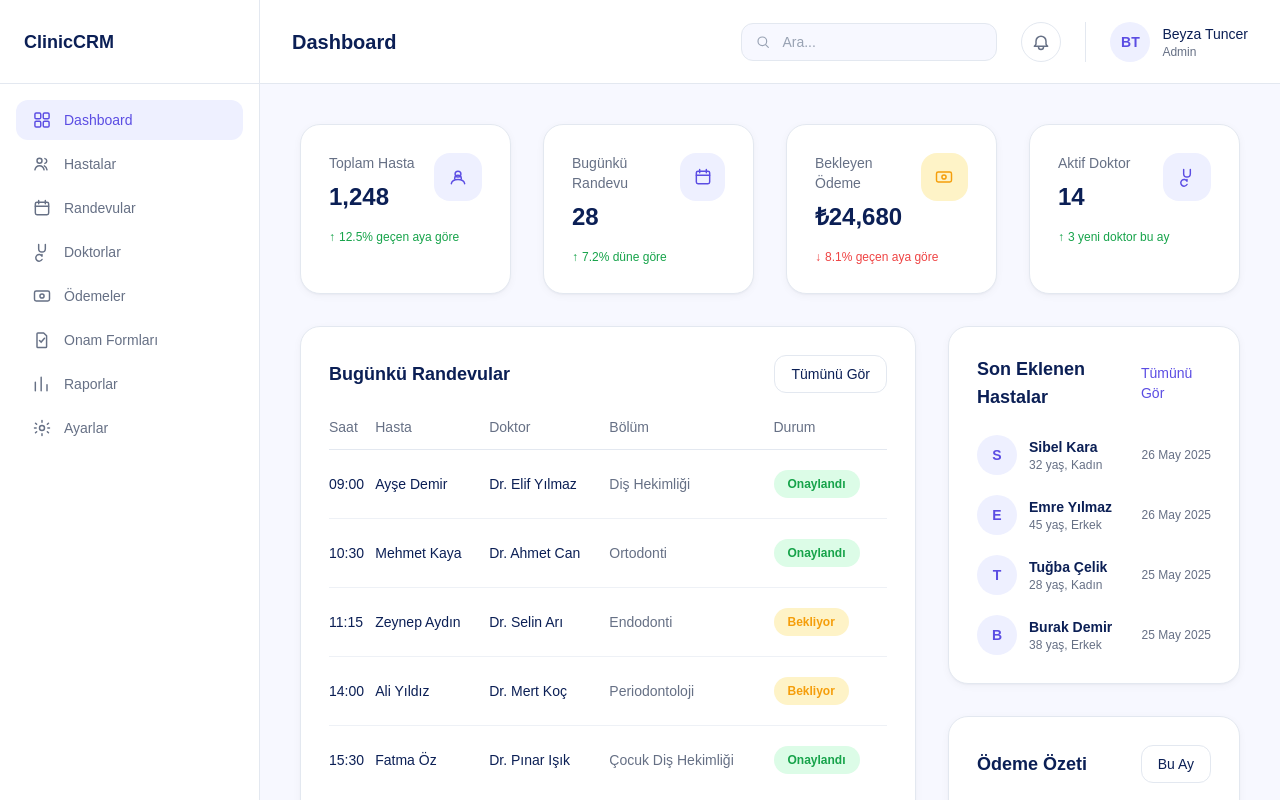
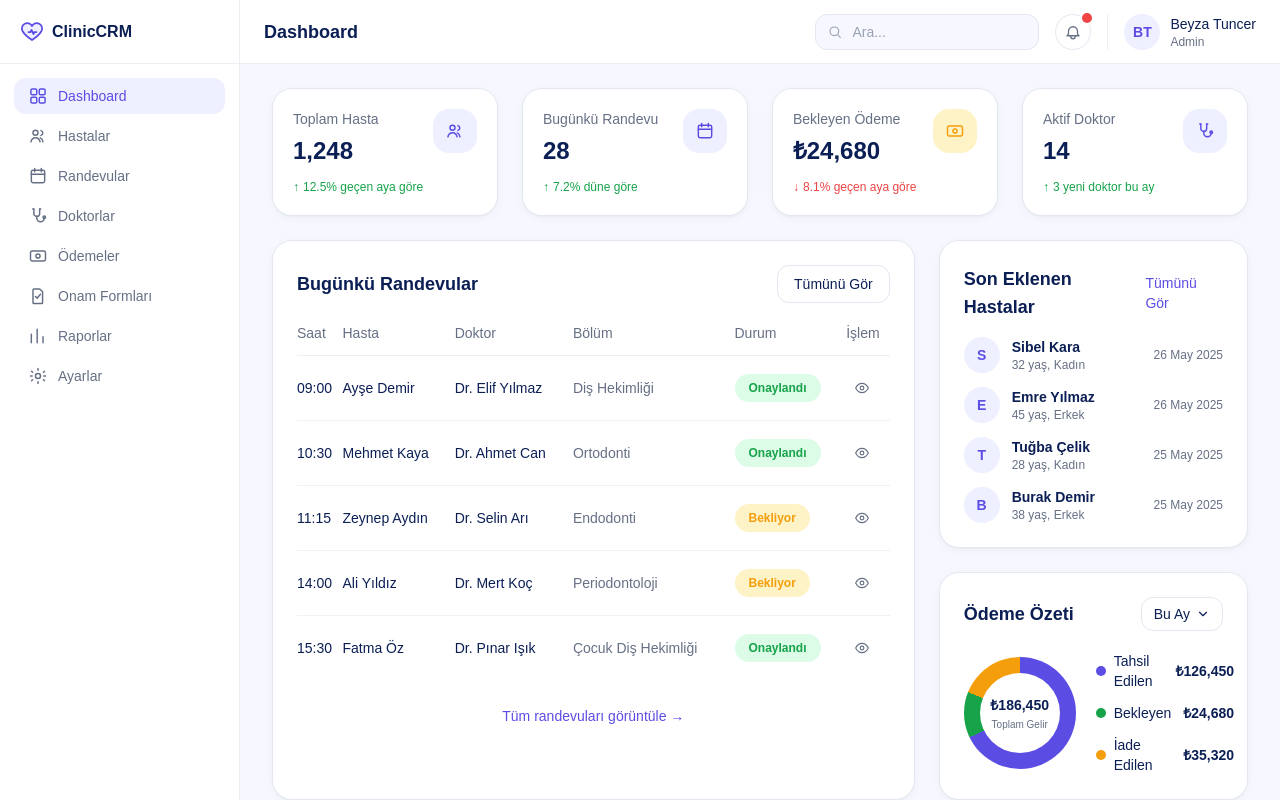
Before and after one commit to zeynep-tuna/clinic-crm, a Next.js app in the folder frontend/: page /dashboard in a window 1280 px wide. Built offline with nearby package versions, Linux system fonts and the light colour scheme.

Commit message:
Polish admin dashboard cards

```diff
--- a/frontend/app/(admin)/dashboard/page.tsx
+++ b/frontend/app/(admin)/dashboard/page.tsx
@@ -6,19 +6,19 @@ import { statCards } from "@/data/dashboard";
 
 export default function DashboardPage() {
   return (
-    <div className="space-y-8">
-      <div className="grid grid-cols-1 gap-8 sm:grid-cols-2 lg:grid-cols-4">
+    <div className="space-y-6">
+      <div className="grid grid-cols-1 gap-6 sm:grid-cols-2 lg:grid-cols-4">
         {statCards.map((stat) => (
           <StatCard key={stat.id} {...stat} />
         ))}
       </div>
 
-      <div className="grid grid-cols-1 gap-8 lg:grid-cols-3">
+      <div className="grid grid-cols-1 gap-6 lg:grid-cols-3">
         <div className="lg:col-span-2">
           <TodayAppointments />
         </div>
 
-        <div className="space-y-8">
+        <div className="space-y-6">
           <RecentPatients />
           <PaymentSummary />
         </div>
--- a/frontend/app/(admin)/layout.tsx
+++ b/frontend/app/(admin)/layout.tsx
@@ -13,7 +13,7 @@ export default function AdminLayout({
       <div className="flex flex-1 flex-col">
         <Topbar />
 
-        <main className="flex-1 overflow-y-auto p-10">{children}</main>
+        <main className="flex-1 overflow-y-auto px-8 py-6">{children}</main>
       </div>
     </div>
   );
--- a/frontend/components/dashboard/PaymentSummary.tsx
+++ b/frontend/components/dashboard/PaymentSummary.tsx
@@ -18,31 +18,34 @@ export default function PaymentSummary() {
   ];
 
   return (
-    <div className="rounded-[20px] border border-[#E3E8F0] bg-white p-7 shadow-[0_1px_2px_rgba(16,24,40,0.04),0_2px_8px_rgba(16,24,40,0.04)]">
+    <div className="rounded-[20px] border border-[#E3E8F0] bg-white p-6 shadow-[0_1px_2px_rgba(16,24,40,0.04),0_2px_8px_rgba(16,24,40,0.04)]">
       <div className="flex items-center justify-between">
         <h3 className="text-lg font-bold text-[#0B1F55]">Ödeme Özeti</h3>
         <button
           type="button"
-          className="rounded-xl border border-[#E3E8F0] px-4 py-2 text-sm font-medium text-[#0B1F55] hover:bg-[#F7F8FF]"
+          className="flex items-center gap-1.5 rounded-xl border border-[#E3E8F0] px-3 py-1.5 text-sm font-medium text-[#0B1F55] transition-colors hover:bg-[#F7F8FF]"
         >
           Bu Ay
+          <svg viewBox="0 0 24 24" fill="none" stroke="currentColor" strokeWidth={2} className="h-3.5 w-3.5">
+            <path strokeLinecap="round" strokeLinejoin="round" d="M6 9l6 6 6-6" />
+          </svg>
         </button>
       </div>
 
-      <div className="mt-8 flex items-center gap-8">
+      <div className="mt-5 flex items-center gap-5">
         <div
-          className="relative flex h-32 w-32 shrink-0 items-center justify-center rounded-full"
+          className="relative flex h-28 w-28 shrink-0 items-center justify-center rounded-full"
           style={{
             background: `conic-gradient(#5B4DE3 0% ${collectedEnd}%, #16A34A ${collectedEnd}% ${pendingEnd}%, #F59E0B ${pendingEnd}% 100%)`,
           }}
         >
-          <div className="flex h-23 w-23 flex-col items-center justify-center rounded-full bg-white text-center">
-            <p className="text-base font-bold text-[#0B1F55]">{formatCurrency(total)}</p>
-            <p className="mt-0.5 text-[11px] text-[#667085]">Toplam Gelir</p>
+          <div className="flex h-20 w-20 flex-col items-center justify-center rounded-full bg-white text-center">
+            <p className="text-sm font-bold text-[#0B1F55]">{formatCurrency(total)}</p>
+            <p className="mt-0.5 text-[10px] text-[#667085]">Toplam Gelir</p>
           </div>
         </div>
 
-        <ul className="flex-1 space-y-4">
+        <ul className="flex-1 space-y-3">
           {legend.map((item) => (
             <li key={item.label} className="flex items-center justify-between gap-3">
               <span className="flex items-center gap-2 text-sm text-[#0B1F55]">
--- a/frontend/components/dashboard/RecentPatients.tsx
+++ b/frontend/components/dashboard/RecentPatients.tsx
@@ -2,7 +2,7 @@ import { recentPatients } from "@/data/dashboard";
 
 export default function RecentPatients() {
   return (
-    <div className="rounded-[20px] border border-[#E3E8F0] bg-white p-7 shadow-[0_1px_2px_rgba(16,24,40,0.04),0_2px_8px_rgba(16,24,40,0.04)]">
+    <div className="rounded-[20px] border border-[#E3E8F0] bg-white p-6 shadow-[0_1px_2px_rgba(16,24,40,0.04),0_2px_8px_rgba(16,24,40,0.04)]">
       <div className="flex items-center justify-between">
         <h3 className="text-lg font-bold text-[#0B1F55]">Son Eklenen Hastalar</h3>
         <a href="#" className="text-sm font-medium text-[#5B4DE3] hover:underline">
@@ -10,10 +10,10 @@ export default function RecentPatients() {
         </a>
       </div>
 
-      <ul className="mt-6 space-y-5">
+      <ul className="mt-4 space-y-3.5">
         {recentPatients.map((patient) => (
           <li key={patient.id} className="flex items-center gap-3">
-            <div className="flex h-10 w-10 shrink-0 items-center justify-center rounded-full bg-[#EEF0FF] text-sm font-semibold text-[#5B4DE3]">
+            <div className="flex h-9 w-9 shrink-0 items-center justify-center rounded-full bg-[#EEF0FF] text-sm font-semibold text-[#5B4DE3]">
               {patient.name.charAt(0)}
             </div>
 
--- a/frontend/components/dashboard/StatCard.tsx
+++ b/frontend/components/dashboard/StatCard.tsx
@@ -5,7 +5,9 @@ function StatIconGlyph({ icon }: { icon: StatCardData["icon"] }) {
     case "patients":
       return (
         <svg viewBox="0 0 24 24" fill="none" stroke="currentColor" strokeWidth={1.75} className="h-5 w-5">
-          <path strokeLinecap="round" strokeLinejoin="round" d="M16 14a4 4 0 1 0-8 0M12 12a3.5 3.5 0 1 0 0-7 3.5 3.5 0 0 0 0 7ZM4 20c.5-3 3.5-5 8-5s7.5 2 8 5" />
+          <circle cx="9" cy="8" r="3" />
+          <path strokeLinecap="round" d="M3.5 19c.6-3 2.7-5 5.5-5s4.9 2 5.5 5" />
+          <path strokeLinecap="round" d="M15.5 5.5a3 3 0 0 1 0 5.8M18 19c-.4-2.3-1.5-4-3.2-4.8" />
         </svg>
       );
     case "appointments":
@@ -25,7 +27,10 @@ function StatIconGlyph({ icon }: { icon: StatCardData["icon"] }) {
     case "doctors":
       return (
         <svg viewBox="0 0 24 24" fill="none" stroke="currentColor" strokeWidth={1.75} className="h-5 w-5">
-          <path strokeLinecap="round" strokeLinejoin="round" d="M8 3v5a4 4 0 0 0 8 0V3M12 15v2m0 0a4 4 0 1 0 0 4.001" />
+          <path strokeLinecap="round" strokeLinejoin="round" d="M7 3.5v5.5a3.5 3.5 0 0 0 7 0V3.5" />
+          <path strokeLinecap="round" d="M7 3.5H5.7M14 3.5h1.3" />
+          <path strokeLinecap="round" strokeLinejoin="round" d="M10.5 12v2.5a4.5 4.5 0 0 0 9 0v-1" />
+          <circle cx="19.5" cy="13.5" r="1.5" />
         </svg>
       );
     default:
@@ -44,15 +49,15 @@ export default function StatCard({
   const isUp = trendDirection === "up";
 
   return (
-    <div className="rounded-[20px] border border-[#E3E8F0] bg-white p-7 shadow-[0_1px_2px_rgba(16,24,40,0.04),0_2px_8px_rgba(16,24,40,0.04)]">
+    <div className="rounded-[20px] border border-[#E3E8F0] bg-white p-5 shadow-[0_1px_2px_rgba(16,24,40,0.04),0_2px_8px_rgba(16,24,40,0.04)]">
       <div className="flex items-start justify-between">
         <div>
           <p className="text-sm text-[#667085]">{title}</p>
-          <p className="mt-2 text-2xl font-bold text-[#0B1F55]">{value}</p>
+          <p className="mt-1.5 text-2xl font-bold text-[#0B1F55]">{value}</p>
         </div>
 
         <div
-          className={`flex h-12 w-12 items-center justify-center rounded-2xl ${
+          className={`flex h-11 w-11 shrink-0 items-center justify-center rounded-2xl ${
             iconVariant === "warning"
               ? "bg-[#FEF3C7] text-[#F59E0B]"
               : "bg-[#EEF0FF] text-[#5B4DE3]"
@@ -63,7 +68,7 @@ export default function StatCard({
       </div>
 
       <p
-        className={`mt-4 flex items-center gap-1 text-xs font-medium ${
+        className={`mt-3 flex items-center gap-1 text-xs font-medium ${
           isUp ? "text-[#16A34A]" : "text-[#EF4444]"
         }`}
       >
--- a/frontend/components/dashboard/TodayAppointments.tsx
+++ b/frontend/components/dashboard/TodayAppointments.tsx
@@ -1,8 +1,22 @@
+import Link from "next/link";
 import { todayAppointments } from "@/data/dashboard";
+
+function EyeIcon() {
+  return (
+    <svg viewBox="0 0 24 24" fill="none" stroke="currentColor" strokeWidth={1.75} className="h-4 w-4">
+      <path
+        strokeLinecap="round"
+        strokeLinejoin="round"
+        d="M2.5 12S6 5 12 5s9.5 7 9.5 7-3.5 7-9.5 7-9.5-7-9.5-7Z"
+      />
+      <circle cx="12" cy="12" r="2.75" />
+    </svg>
+  );
+}
 
 export default function TodayAppointments() {
   return (
-    <div className="flex h-full flex-col rounded-[20px] border border-[#E3E8F0] bg-white p-7 shadow-[0_1px_2px_rgba(16,24,40,0.04),0_2px_8px_rgba(16,24,40,0.04)]">
+    <div className="flex h-full flex-col rounded-[20px] border border-[#E3E8F0] bg-white p-6 shadow-[0_1px_2px_rgba(16,24,40,0.04),0_2px_8px_rgba(16,24,40,0.04)]">
       <div className="flex items-center justify-between">
         <h3 className="text-lg font-bold text-[#0B1F55]">Bugünkü Randevular</h3>
         <button
@@ -13,27 +27,28 @@ export default function TodayAppointments() {
         </button>
       </div>
 
-      <div className="mt-6 overflow-x-auto">
+      <div className="mt-5 overflow-x-auto">
         <table className="w-full text-left">
           <thead>
-            <tr className="border-b border-[#E3E8F0] text-sm text-[#667085]">
+            <tr className="border-b border-[#E3E8F0]/70 text-sm text-[#667085]">
               <th className="pb-3 font-medium">Saat</th>
               <th className="pb-3 font-medium">Hasta</th>
               <th className="pb-3 font-medium">Doktor</th>
               <th className="pb-3 font-medium">Bölüm</th>
               <th className="pb-3 font-medium">Durum</th>
+              <th className="pb-3 font-medium">İşlem</th>
             </tr>
           </thead>
           <tbody>
             {todayAppointments.map((appointment) => (
               <tr key={appointment.id} className="border-b border-[#E3E8F0]/60 last:border-0">
-                <td className="py-5 text-sm text-[#0B1F55]">{appointment.time}</td>
-                <td className="py-5 text-sm font-medium text-[#0B1F55]">
+                <td className="py-4 text-sm text-[#0B1F55]">{appointment.time}</td>
+                <td className="py-4 text-sm font-medium text-[#0B1F55]">
                   {appointment.patientName}
                 </td>
-                <td className="py-5 text-sm text-[#0B1F55]">{appointment.doctorName}</td>
-                <td className="py-5 text-sm text-[#667085]">{appointment.department}</td>
-                <td className="py-5">
+                <td className="py-4 text-sm text-[#0B1F55]">{appointment.doctorName}</td>
+                <td className="py-4 text-sm text-[#667085]">{appointment.department}</td>
+                <td className="py-4">
                   <span
                     className={`inline-block rounded-full px-3.5 py-1.5 text-xs font-semibold ${
                       appointment.status === "Onaylandı"
@@ -44,13 +59,22 @@ export default function TodayAppointments() {
                     {appointment.status}
                   </span>
                 </td>
+                <td className="py-4">
+                  <Link
+                    href="/appointments"
+                    aria-label="Randevu detayı"
+                    className="flex h-8 w-8 items-center justify-center rounded-lg text-[#667085] transition-colors hover:bg-[#F1F4FA] hover:text-[#0B1F55]"
+                  >
+                    <EyeIcon />
+                  </Link>
+                </td>
               </tr>
             ))}
           </tbody>
         </table>
       </div>
 
-      <div className="mt-auto pt-8 text-center">
+      <div className="mt-6 text-center">
         <a href="#" className="text-sm font-medium text-[#5B4DE3] hover:underline">
           Tüm randevuları görüntüle →
         </a>
--- a/frontend/components/layout/Sidebar.tsx
+++ b/frontend/components/layout/Sidebar.tsx
@@ -23,6 +23,20 @@ const navItems: { label: string; href: string; icon: NavIcon }[] = [
   { label: "Raporlar", href: "/reports", icon: "reports" },
   { label: "Ayarlar", href: "/settings", icon: "settings" },
 ];
+
+function HeartIcon() {
+  return (
+    <svg viewBox="0 0 24 24" fill="none" stroke="#5B4DE3" strokeWidth={1.75} className="h-6 w-6">
+      <path
+        strokeLinecap="round"
+        strokeLinejoin="round"
+        fill="#EEF0FF"
+        d="M12 20s-7-4.5-9.5-9A5 5 0 0 1 12 6a5 5 0 0 1 9.5 5c-2.5 4.5-9.5 9-9.5 9Z"
+      />
+      <path strokeLinecap="round" strokeLinejoin="round" d="M8.5 12h2l1-2 2 4 1-2h2" />
+    </svg>
+  );
+}
 
 function NavIconGlyph({ icon }: { icon: NavIcon }) {
   const common = {
@@ -61,7 +75,10 @@ function NavIconGlyph({ icon }: { icon: NavIcon }) {
     case "doctors":
       return (
         <svg {...common}>
-          <path strokeLinecap="round" strokeLinejoin="round" d="M8 3v5a4 4 0 0 0 8 0V3M12 15v2m0 0a4 4 0 1 0 0 4.001" />
+          <path strokeLinecap="round" strokeLinejoin="round" d="M7 3.5v5.5a3.5 3.5 0 0 0 7 0V3.5" />
+          <path strokeLinecap="round" d="M7 3.5H5.7M14 3.5h1.3" />
+          <path strokeLinecap="round" strokeLinejoin="round" d="M10.5 12v2.5a4.5 4.5 0 0 0 9 0v-1" />
+          <circle cx="19.5" cy="13.5" r="1.5" />
         </svg>
       );
     case "payments":
@@ -108,12 +125,13 @@ export default function Sidebar() {
   const pathname = usePathname();
 
   return (
-    <aside className="flex h-screen w-65 shrink-0 flex-col border-r border-[#E3E8F0] bg-white">
-      <div className="flex h-21 items-center border-b border-[#E3E8F0] px-6">
-        <span className="text-lg font-bold text-[#0B1F55]">ClinicCRM</span>
+    <aside className="flex h-screen w-60 shrink-0 flex-col border-r border-[#E3E8F0]/70 bg-white">
+      <div className="flex h-16 items-center gap-2 border-b border-[#E3E8F0]/70 px-5">
+        <HeartIcon />
+        <span className="text-base font-bold text-[#0B1F55]">ClinicCRM</span>
       </div>
 
-      <nav className="flex flex-1 flex-col gap-1 p-4">
+      <nav className="flex flex-1 flex-col gap-1 p-3.5">
         {navItems.map((item) => {
           const isActive = isRouteActive(pathname, item.href);
 
@@ -121,7 +139,7 @@ export default function Sidebar() {
             <Link
               key={item.href}
               href={item.href}
-              className={`flex items-center gap-3 rounded-xl px-4 py-2.5 text-sm font-medium outline-none transition-colors focus-visible:ring-2 focus-visible:ring-[#5B4DE3]/20 ${
+              className={`flex items-center gap-2.5 rounded-xl px-3.5 py-2 text-sm font-medium outline-none transition-colors focus-visible:ring-2 focus-visible:ring-[#5B4DE3]/20 ${
                 isActive
                   ? "bg-[#EEF0FF] text-[#5B4DE3]"
                   : "text-[#667085] hover:bg-[#F7F8FF] hover:text-[#0B1F55]"
--- a/frontend/components/layout/Topbar.tsx
+++ b/frontend/components/layout/Topbar.tsx
@@ -27,17 +27,17 @@ export default function Topbar() {
     pageTitles.find((item) => isRouteActive(pathname, item.href))?.title ?? "Dashboard";
 
   return (
-    <header className="flex h-21 shrink-0 items-center justify-between border-b border-[#E3E8F0] bg-white px-8">
-      <h1 className="text-xl font-semibold text-[#0B1F55]">{title}</h1>
+    <header className="flex h-16 shrink-0 items-center justify-between border-b border-[#E3E8F0]/70 bg-white px-6">
+      <h1 className="text-lg font-semibold text-[#0B1F55]">{title}</h1>
 
-      <div className="flex items-center gap-6">
+      <div className="flex items-center gap-4">
         <div className="relative">
           <svg
             viewBox="0 0 24 24"
             fill="none"
             stroke="currentColor"
             strokeWidth={1.75}
-            className="pointer-events-none absolute left-3.5 top-1/2 h-4 w-4 -translate-y-1/2 text-[#98A2B3]"
+            className="pointer-events-none absolute left-3 top-1/2 h-4 w-4 -translate-y-1/2 text-[#98A2B3]"
           >
             <circle cx="11" cy="11" r="6.5" />
             <path strokeLinecap="round" d="M20 20l-3.8-3.8" />
@@ -45,14 +45,14 @@ export default function Topbar() {
           <input
             type="text"
             placeholder="Ara..."
-            className="w-64 rounded-xl border border-[#E3E8F0] bg-[#F7F8FF] py-2 pl-10 pr-4 text-sm text-[#0B1F55] placeholder:text-[#98A2B3] focus:border-[#5B4DE3] focus:bg-white focus:outline-none focus:ring-2 focus:ring-[#5B4DE3]/20"
+            className="h-9 w-56 rounded-xl border border-[#E3E8F0] bg-[#F7F8FF] pl-9 pr-3.5 text-sm text-[#0B1F55] placeholder:text-[#98A2B3] focus:border-[#5B4DE3] focus:bg-white focus:outline-none focus:ring-2 focus:ring-[#5B4DE3]/20"
           />
         </div>
 
         <button
           type="button"
           aria-label="Bildirimler"
-          className="flex h-10 w-10 items-center justify-center rounded-full border border-[#E3E8F0] text-[#667085] transition-colors hover:bg-[#F7F8FF] hover:text-[#0B1F55]"
+          className="relative flex h-9 w-9 items-center justify-center rounded-full border border-[#E3E8F0] text-[#667085] transition-colors hover:bg-[#F7F8FF] hover:text-[#0B1F55]"
         >
           <svg
             xmlns="http://www.w3.org/2000/svg"
@@ -60,7 +60,7 @@ export default function Topbar() {
             fill="none"
             stroke="currentColor"
             strokeWidth={1.75}
-            className="h-5 w-5"
+            className="h-4.5 w-4.5"
           >
             <path
               strokeLinecap="round"
@@ -68,10 +68,11 @@ export default function Topbar() {
               d="M15 17h5l-1.4-1.4A2 2 0 0 1 18 14.2V11a6 6 0 1 0-12 0v3.2a2 2 0 0 1-.6 1.4L4 17h5m6 0v1a3 3 0 1 1-6 0v-1m6 0H9"
             />
           </svg>
+          <span className="absolute -right-0.5 -top-0.5 h-2.5 w-2.5 rounded-full bg-[#EF4444] ring-2 ring-white" />
         </button>
 
-        <div className="flex items-center gap-3 border-l border-[#E3E8F0] pl-6">
-          <div className="flex h-10 w-10 items-center justify-center rounded-full bg-[#EEF0FF] text-sm font-semibold text-[#5B4DE3]">
+        <div className="flex items-center gap-2.5 border-l border-[#E3E8F0]/70 pl-4">
+          <div className="flex h-9 w-9 items-center justify-center rounded-full bg-[#EEF0FF] text-sm font-semibold text-[#5B4DE3]">
             BT
           </div>
           <div className="leading-tight">
```
